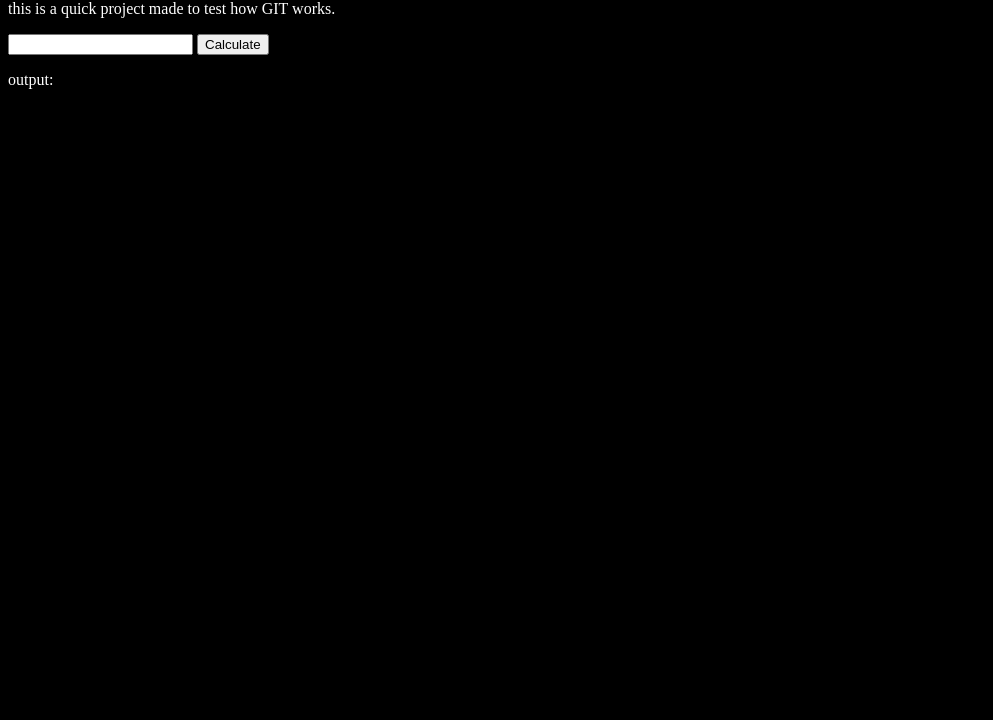
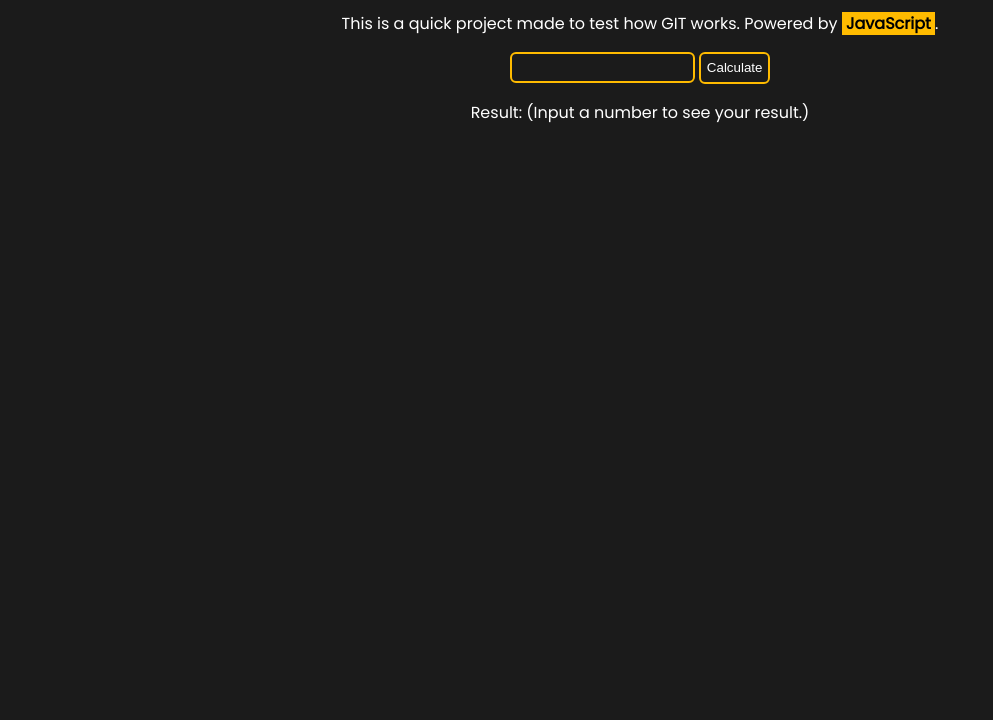
Before and after one commit to Qubi-B/factorial-calculator, a plain HTML site: page index.html in a window 1280 px wide. Shown: the part 80-800 px from the top of the page, without its empty margins (0-993 px from the left). Drawn offline with Linux system fonts and the light colour scheme.

Commit message:
goofy UI updates

```diff
--- a/index.html
+++ b/index.html
@@ -4,19 +4,17 @@
     <meta charset="UTF-8">
     <meta name="viewport" content="width=device-width, initial-scale=1.0">
     <title>Test of git - factorial calculator</title>
-    <style>
-        body{
-            background-color: black;
-            color: white;
-        }
-    </style>
+    <link rel="stylesheet" href="style.css">
+    <link rel="preconnect" href="https://fonts.googleapis.com">
+    <link rel="preconnect" href="https://fonts.gstatic.com" crossorigin>
+    <link href="https://fonts.googleapis.com/css2?family=Poppins&display=swap" rel="stylesheet">
 </head>
 <body>
-    <h1>factorial calculator</h1>
-    <p>this is a quick project made to test how GIT works.</p>
-    <input type="text" name="inputnumber" id="inputnumber">
-    <input type="button" value="Calculate" onclick="output()">
-    <p>output: <span id="output"></span></p>
+    <h1>Factorial calculator</h1>
+    <p>This is a quick project made to test how GIT works. Powered by <span class="js">&nbspJavaScript&nbsp</span>.</p>
+    <input class="box" type="text" name="inputnumber" id="inputnumber">
+    <input class="enter" type="button" value="Calculate" onclick="output()">
+    <p>Result: <span id="output">(Input a number to see your result.)</span></p>
 
     <script src="trackedscript.js"></script>
 </body>
--- /dev/null
+++ b/style.css
@@ -0,0 +1,34 @@
+body{
+    background-color: rgb(27, 27, 27);
+    color: white;
+    font-family: "Poppins", sans-serif;
+    font-weight: 400;
+    font-style: normal;
+    text-align: center;
+}
+
+.js{
+    background-color: rgb(255, 187, 0);
+    color: black;
+    font-weight: bolder;
+}
+
+input{
+    border: 2px solid rgb(255, 187, 0);
+    border-radius: 6px;
+    color: white;
+    transition: .5s;
+}
+.box{
+    height: 25px;
+    background-color: rgb(27, 27, 27);
+}
+.enter{    height: 32px;
+    cursor: pointer;
+    background-color: rgb(27, 27, 27);
+
+}
+.enter:hover{
+    background-color: rgb(255, 187, 0);
+    color: black;
+}
```
